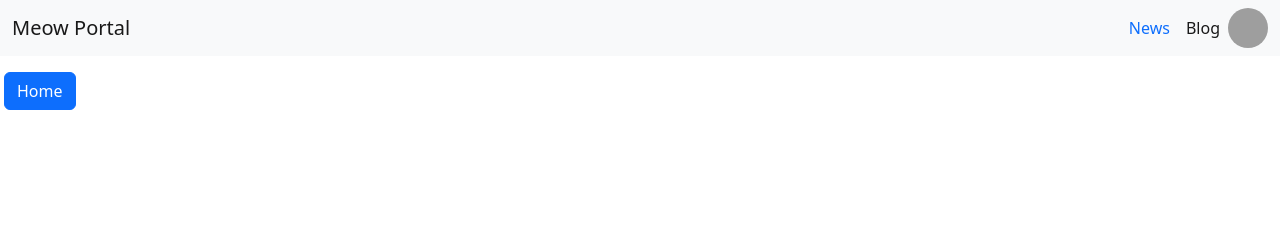
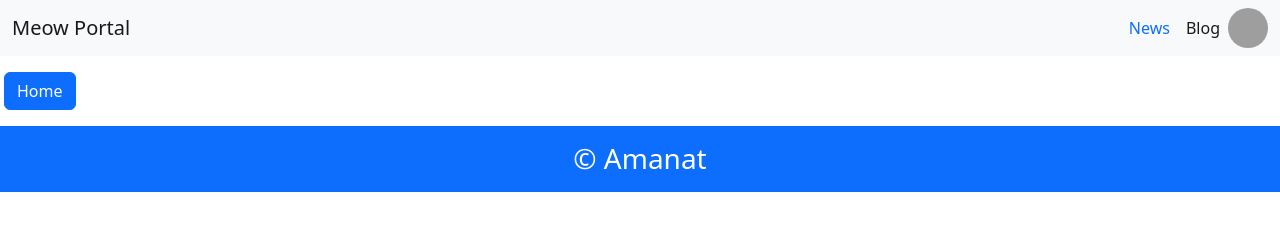
Before and after one commit to amanat-mahmud/Meow-Portal, a plain HTML site: page index.html in a window 1280 px wide. Drawn offline with nearby package versions, Linux system fonts and the light colour scheme; no server answers; grey boxes are pictures that could not be loaded.

Commit message:
footer done

```diff
--- a/index.html
+++ b/index.html
@@ -67,6 +67,11 @@
     <!-- Showing result in a card -->
     <section class="w-75 mx-auto" id="card-contaner">
     </section>
+
+    <footer class="bg-primary text-center">
+        <h3 class="text-white p-3 mb-0">&copy Amanat</h3>
+    </footer>
+
     <!-- bootstrap -->
     <script src="https://cdn.jsdelivr.net/npm/bootstrap@5.2.0/dist/js/bootstrap.bundle.min.js"
         integrity="sha384-A3rJD856KowSb7dwlZdYEkO39Gagi7vIsF0jrRAoQmDKKtQBHUuLZ9AsSv4jD4Xa"
```
Also changed, not shown: blog.html (+3 -0 lines).
